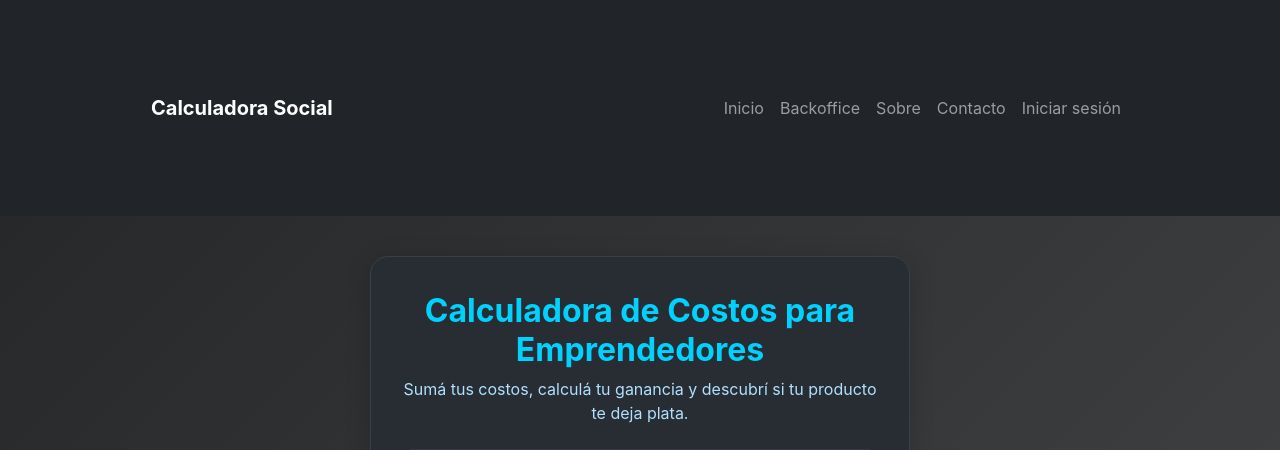
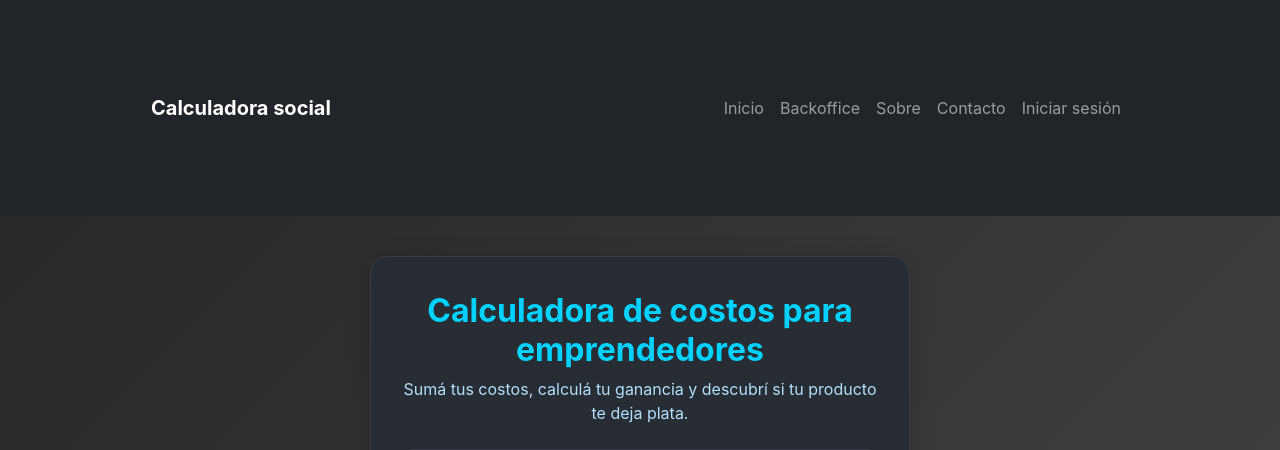
Before and after one commit to LorenzoFerreyra/django-calculadora-costos, a Django app: page / in a window 1280 px wide. Shown: the top 450 px of the page. Run offline with Django 3.2, Linux system fonts and the light colour scheme; some libraries are stand-ins or nearby versions.

Commit message:
Design in

```diff
--- a/blog/templates/base.html
+++ b/blog/templates/base.html
@@ -3,7 +3,7 @@
 <html lang="es">
 <head>
     <meta charset="UTF-8">
-    <title>{% block title %}Calculadora de Costos{% endblock %}</title>
+    <title>{% block title %}Calculadora de costos{% endblock %}</title>
     <meta name="viewport" content="width=device-width, initial-scale=1">
     <link href="https://cdn.jsdelivr.net/npm/bootstrap@5.3.3/dist/css/bootstrap.min.css" rel="stylesheet">
     <link rel="stylesheet" href="{% static 'css/layout.css' %}">
@@ -14,7 +14,7 @@
 <body>
     <nav class="navbar navbar-expand-lg navbar-dark bg-dark">
         <div class="container">
-            <a class="navbar-brand fw-bold" href="/">Calculadora Social</a>
+            <a class="navbar-brand fw-bold" href="/">Calculadora social</a>
             <button class="navbar-toggler" type="button" data-bs-toggle="collapse" data-bs-target="#navbarNav" aria-controls="navbarNav" aria-expanded="false" aria-label="Toggle navigation">
                 <span class="navbar-toggler-icon"></span>
             </button>
--- a/blog/templates/calculadora.html
+++ b/blog/templates/calculadora.html
@@ -2,7 +2,7 @@
 {% load static %}
 {% block content %}
 <div class="calculator-card">
-    <h2 class="mb-2 text-center">Calculadora de Costos para Emprendedores</h2>
+    <h2 class="mb-2 text-center">Calculadora de costos para emprendedores</h2>
     <p class="text-center text-muted mb-4" style="color:#b0e0ff!important;">Sumá tus costos, calculá tu ganancia y descubrí si tu producto te deja plata.</p>
 
     <div id="costos-list">
```
Also changed, not shown: db.sqlite3.
